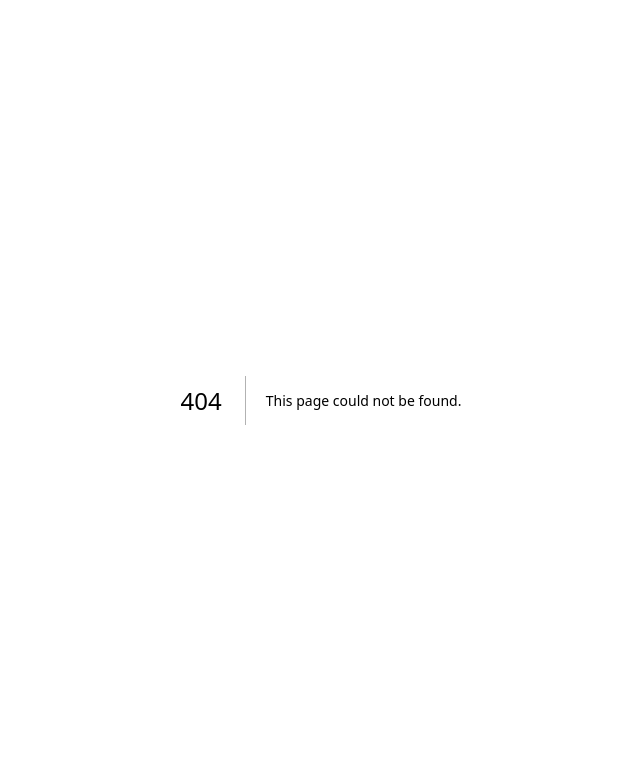
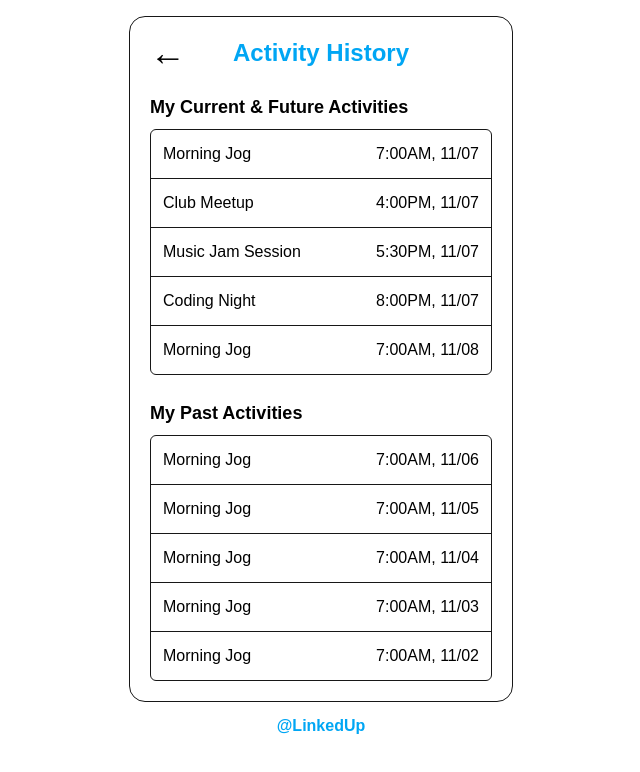
Before and after one commit to JianmingLinUMass/LinkedUp, a Next.js app in the folder linkedup/: page /activity-history in a window 1280 px wide. Before the commit this address had no page. Shown: the top 772 px of the page, without its empty margins (319-959 px from the left). Built offline with nearby package versions, Linux system fonts and the light colour scheme.

Commit message:
Added frontend ui for the activity history page. Also added a button on the main page that would direct the user to the activity history page.

```diff
--- /dev/null
+++ b/linkedup/app/activity-history/page.tsx
@@ -0,0 +1,90 @@
+'use client'
+
+import { useRouter } from 'next/navigation';
+import { useState } from 'react';
+
+type Activity = {title: string; time: string};
+
+const currentAndFutureList: Activity[] = [
+    {title: 'Morning Jog',       time: '7:00AM, 11/07'},
+    {title: 'Club Meetup',       time: '4:00PM, 11/07'},
+    {title: 'Music Jam Session', time: '5:30PM, 11/07'},
+    {title: 'Coding Night',      time: '8:00PM, 11/07'},
+    {title: 'Morning Jog',       time: '7:00AM, 11/08'},
+]
+
+const pastList: Activity[] = [
+    {title: 'Morning Jog',       time: '7:00AM, 11/06'},
+    {title: 'Morning Jog',       time: '7:00AM, 11/05'},
+    {title: 'Morning Jog',       time: '7:00AM, 11/04'},
+    {title: 'Morning Jog',       time: '7:00AM, 11/03'},
+    {title: 'Morning Jog',       time: '7:00AM, 11/02'},
+]
+
+function ActivityBox({items}: {items: Activity[]}) {
+    return (
+        <div className='rounded-md border divide-y'>
+            {items.map((activity, index) => (
+                <div key={index} className='flex items-center justify-between px-3 py-3 text-sm md:text-base'>
+                    <span className='text-black'>{activity.title}</span>
+                    <span className='text-black'>{activity.time}</span>
+                </div>
+            ))}
+        </div>
+    )
+}
+
+function GoBackToMainPage() {
+    const router = useRouter();
+
+    return (
+        <button onClick={() => router.push('/main')}
+                className='absolute left-0 text-4xl text-black font-bold cursor-pointer'>
+            ←
+        </button>
+    );
+}
+
+export default function ActivityHistoryPage() {
+    const [currentAndFutureListOpen, setCurrentAndFutureListOpen] = useState(true);
+    const [pastListOpen, setPastListOpen] = useState(true);
+
+    return(
+        <div className='min-h-screen flex flex-col items-center bg-white'>
+            <main className='w-full max-w-sm rounded-2xl border bg-white p-5 mt-4 flex flex-col'>
+                    <div className='relative flex gap-5 items-center'>
+                        <GoBackToMainPage/>
+                        <h1 className='text-2xl font-bold text-sky-500 mx-auto'>
+                            Activity History
+                        </h1>
+                    </div>
+
+                <section className='mt-4'>
+                    <button onClick={() => setCurrentAndFutureListOpen(!currentAndFutureListOpen)} className='w-full flex items-center justify-between py-2 text-left cursor-pointer'>
+                        <h2 className='text-lg font-bold text-black'>My Current & Future Activities</h2>
+                    </button>
+                    {currentAndFutureListOpen && (
+                        <>
+                        <ActivityBox items={currentAndFutureList} />
+                        </>
+                    )}
+                </section>
+
+                <section className='mt-4'>
+                    <button onClick={() => setPastListOpen(!pastListOpen)} className='w-full flex items-center justify-between py-2 text-left cursor-pointer'>
+                        <h2 className='text-lg font-bold text-black'>My Past Activities</h2>
+                    </button>
+                    {pastListOpen && (
+                        <>
+                        <ActivityBox items={pastList} />
+                        </>
+                    )}
+                </section>
+            </main>
+
+            <footer className='text-4x1 font-bold text-sky-500 text-center mt-3 mb-2'>
+                @LinkedUp
+            </footer>
+        </div>
+    );
+}
--- a/linkedup/app/main/page.tsx
+++ b/linkedup/app/main/page.tsx
@@ -17,11 +17,10 @@ const activityFeedsList: Activity[] = [
     {title: 'Coffee Chat',       time: '5:30PM, 11/06'},
     {title: 'Group Study',       time: '8:15PM, 11/06'},
     {title: 'Morning Frisbee',   time: '7:30AM, 11/07'},
-    {title: 'Morning Jog',       time: '7:30AM, 11/07'},
     {title: 'Hiking Meetup',     time: '9:00AM, 11/07'},
 ]
 
-function ListBox({items}: {items: Activity[]}) {
+function ActivityBox({items}: {items: Activity[]}) {
     return (
         <div className='rounded-md border divide-y'>
             {items.map((activity, index) => (
@@ -42,6 +41,16 @@ function GoToActivityCreationPage() {
         <button onClick={() => router.push('/activity-creation')}
                 className='mt-4 block w-full rounded-md bg-sky-400 py-2 text-center font-semibold text-white hover:bg-sky-500 transition'>
             Post an Activity
+        </button>
+    );
+}
+function GoToActivityHistoryPage() {
+    const router = useRouter();
+
+    return (
+        <button onClick={() => router.push('/activity-history')}
+                className='mt-4 block w-full rounded-md bg-sky-400 py-2 text-center font-semibold text-white hover:bg-sky-500 transition'>
+            Show More
         </button>
     );
 }
@@ -95,9 +104,10 @@ export default function MainPage() {
                         </button>
                         {myListOpen && (
                             <>
-                            <ListBox items={myActivityLst} />
+                            <ActivityBox items={myActivityLst} />
                             </>
                         )}
+                        <GoToActivityHistoryPage/>
                     </section>
 
                     <section className='mt-4'>
@@ -106,7 +116,7 @@ export default function MainPage() {
                         </button>
                         {feedListOpen && (
                             <>
-                            <ListBox items={activityFeedsList} />
+                            <ActivityBox items={activityFeedsList} />
                             </>
                         )}
                         <GoToActivityCreationPage/>
--- a/linkedup/app/profile/page.tsx
+++ b/linkedup/app/profile/page.tsx
@@ -44,7 +44,7 @@ export default function ProfilePage() {
     return(
         <div className='min-h-screen flex flex-col items-center bg-white'>
             <main className='w-full max-w-sm rounded-2xl border bg-white p-5 mt-4 flex flex-col'>
-                <div className='relative flex items-center mb-4'>
+                <div className='relative flex items-center mb-6'>
                     <GoBackToMainPage/>
                     <h1 className='text-2xl font-bold text-sky-500 mx-auto'>
                         My Profile
```
